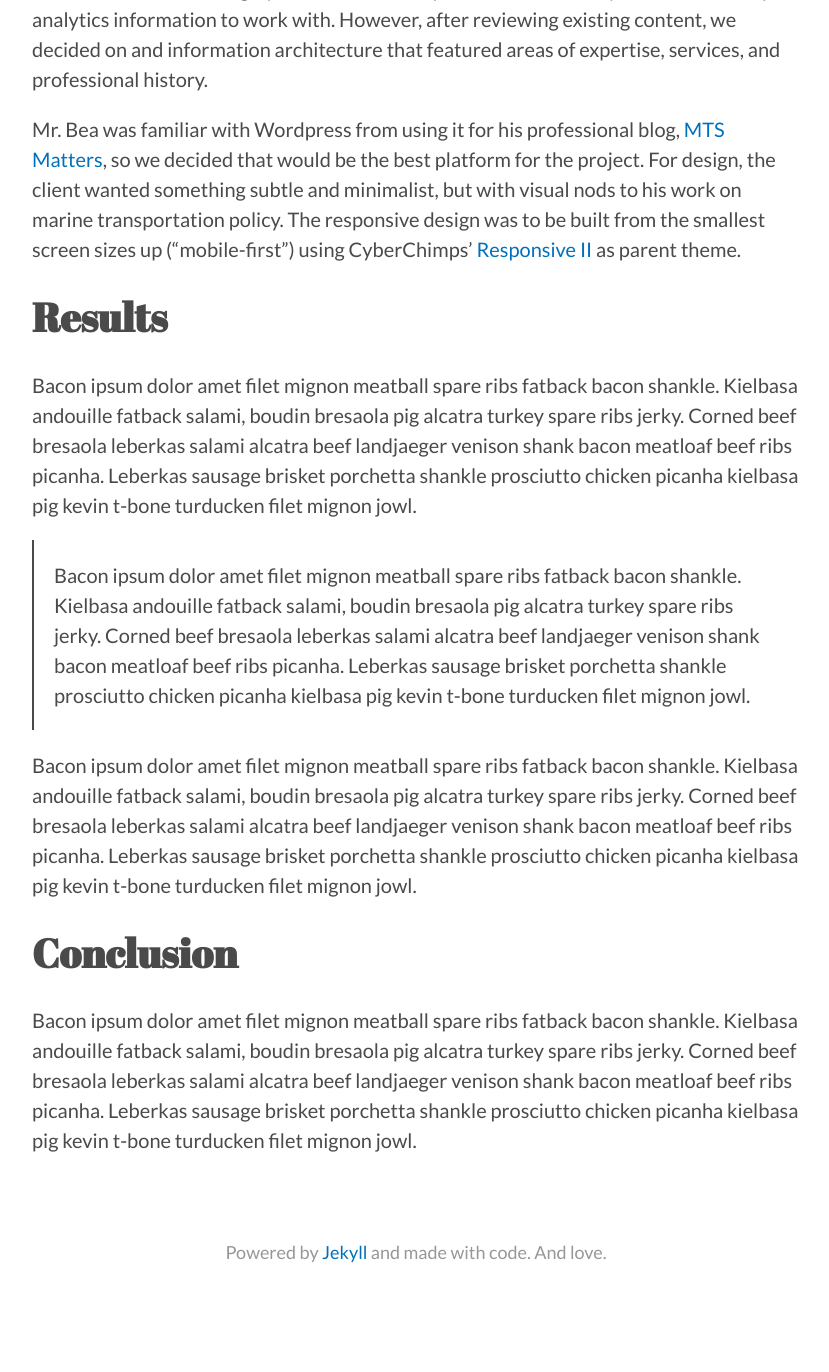
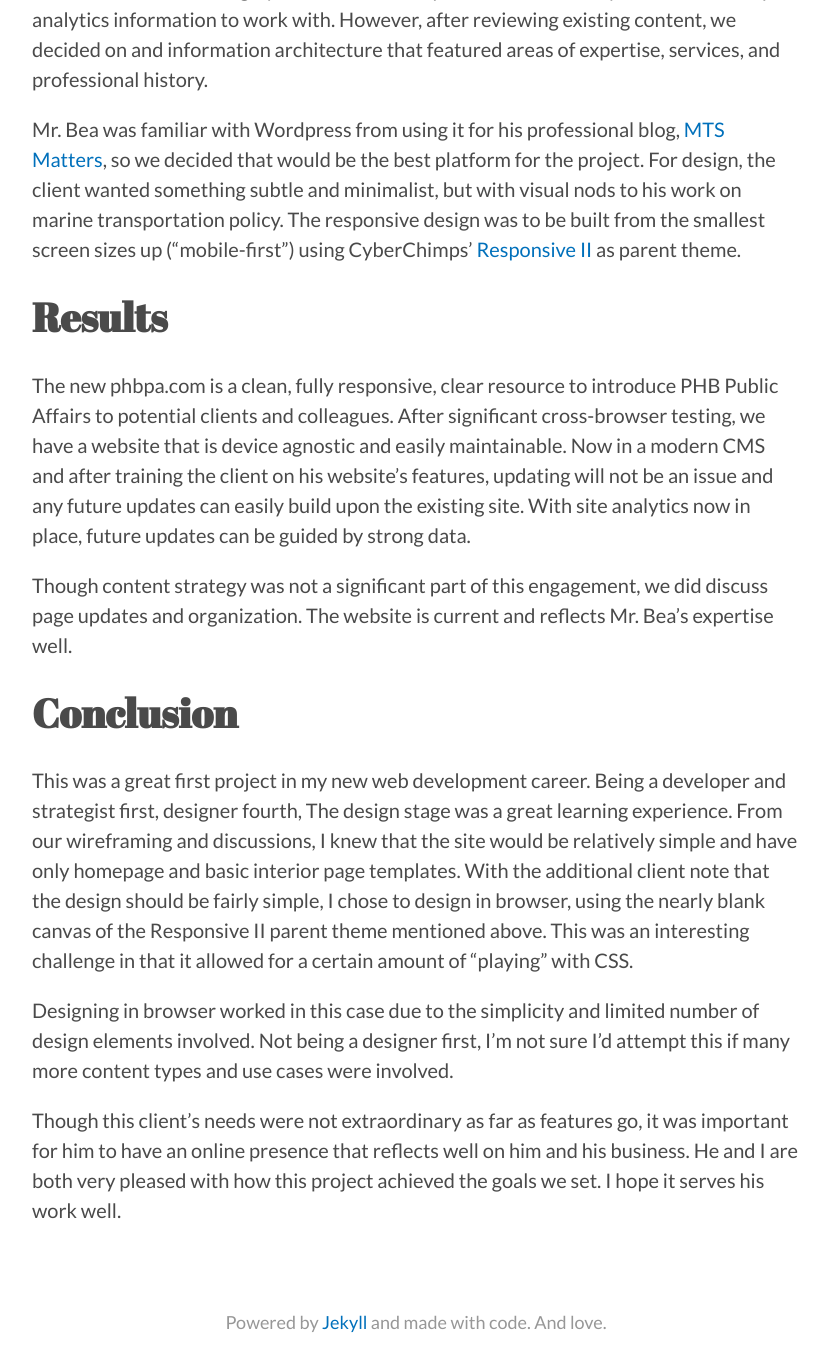
Before and after one commit to Bloc/portfolio-kami, a Jekyll site: the page built from _portfolio/phbpa.md, in a window 1280 px wide and 1400 px high, scrolled down 2196 px. Shown: the top 1372 px of the window, without its empty margins (224-1053 px from the left). Built offline with Jekyll 4.4.1, drawn with Linux system fonts in a browser that asks for light colours; nearby versions of some CDN libraries; comment, search, counter and statistics services are not loaded; before the commit the page ends 3526 px from its top, so only the background shows below that; some of the changed text lies outside the part shown.

Commit message:
Added phbpa.com case study

```diff
--- a/_portfolio/phbpa.md
+++ b/_portfolio/phbpa.md
@@ -29,12 +29,14 @@ Mr. Bea was familiar with Wordpress from using it for his professional blog, [MT
 
 ## Results
 
-Bacon ipsum dolor amet filet mignon meatball spare ribs fatback bacon shankle. Kielbasa andouille fatback salami, boudin bresaola pig alcatra turkey spare ribs jerky. Corned beef bresaola leberkas salami alcatra beef landjaeger venison shank bacon meatloaf beef ribs picanha. Leberkas sausage brisket porchetta shankle prosciutto chicken picanha kielbasa pig kevin t-bone turducken filet mignon jowl.
+The new phbpa.com is a clean, fully responsive, clear resource to introduce PHB Public Affairs to potential clients and colleagues. After significant cross-browser testing, we have a website that is device agnostic and easily maintainable. Now in a modern CMS and after training the client on his website's features, updating will not be an issue and any future updates can easily build upon the existing site. With site analytics now in place, future updates can be guided by strong data.
 
-> Bacon ipsum dolor amet filet mignon meatball spare ribs fatback bacon shankle. Kielbasa andouille fatback salami, boudin bresaola pig alcatra turkey spare ribs jerky. Corned beef bresaola leberkas salami alcatra beef landjaeger venison shank bacon meatloaf beef ribs picanha. Leberkas sausage brisket porchetta shankle prosciutto chicken picanha kielbasa pig kevin t-bone turducken filet mignon jowl.
-
-Bacon ipsum dolor amet filet mignon meatball spare ribs fatback bacon shankle. Kielbasa andouille fatback salami, boudin bresaola pig alcatra turkey spare ribs jerky. Corned beef bresaola leberkas salami alcatra beef landjaeger venison shank bacon meatloaf beef ribs picanha. Leberkas sausage brisket porchetta shankle prosciutto chicken picanha kielbasa pig kevin t-bone turducken filet mignon jowl.
+Though content strategy was not a significant part of this engagement, we did discuss page updates and organization. The website is current and reflects Mr. Bea's expertise well.
 
 ## Conclusion
 
-Bacon ipsum dolor amet filet mignon meatball spare ribs fatback bacon shankle. Kielbasa andouille fatback salami, boudin bresaola pig alcatra turkey spare ribs jerky. Corned beef bresaola leberkas salami alcatra beef landjaeger venison shank bacon meatloaf beef ribs picanha. Leberkas sausage brisket porchetta shankle prosciutto chicken picanha kielbasa pig kevin t-bone turducken filet mignon jowl.
+This was a great first project in my new web development career. Being a developer and strategist first, designer fourth, The design stage was a great learning experience. From our wireframing and discussions, I knew that the site would be relatively simple and have only homepage and basic interior page templates. With the additional client note that the design should be fairly simple, I chose to design in browser, using the nearly blank canvas of the Responsive II parent theme mentioned above. This was an interesting challenge in that it allowed for a certain amount of "playing" with CSS.
+
+Designing in browser worked in this case due to the simplicity and limited number of design elements involved. Not being a designer first, I'm not sure I'd attempt this if many more content types and use cases were involved.
+
+Though this client's needs were not extraordinary as far as features go, it was important for him to have an online presence that reflects well on him and his business. He and I are both very pleased with how this project achieved the goals we set. I hope it serves his work well.
```
Also changed, not shown: other parts of _portfolio/phbpa.md (+2 -2 lines), _portfolio/blocipedia.md (deleted, +0 -34 lines), _posts/2015-06-17-working-with-macaw.md (renamed from _posts/2014-11-30-sample-post.md, +5 -2 lines).
